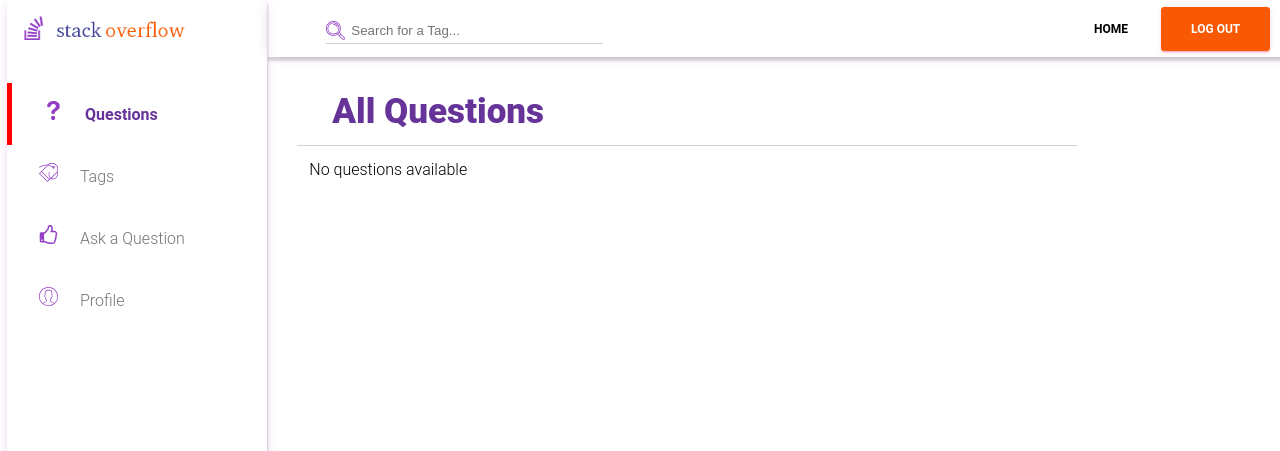
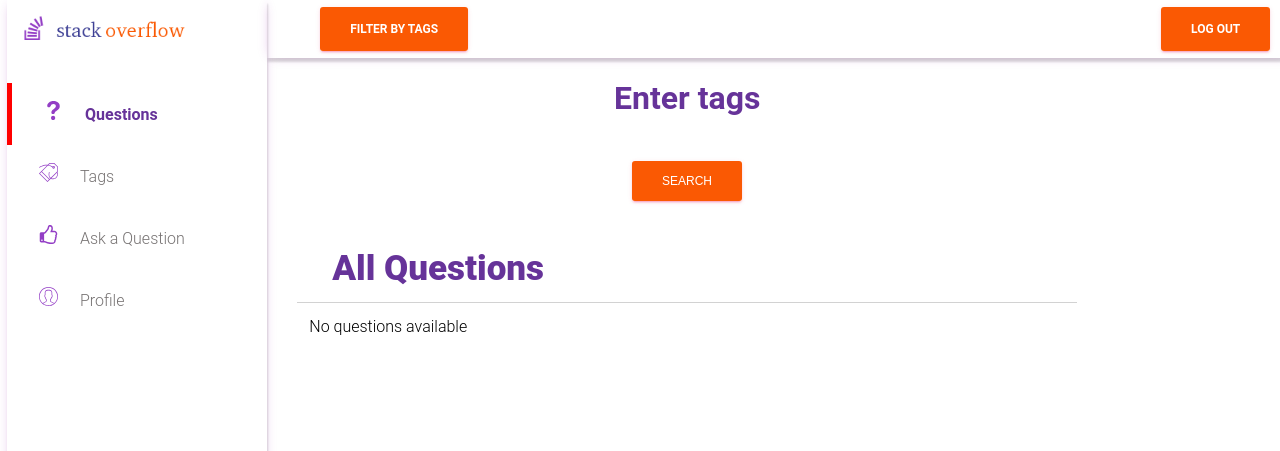
Before and after one commit to Chinmaym49/BE_Project, a Flask app: page /questions/all in a window 1280 px wide. Shown: the top 451 px of the page. Run offline with Flask 2, Linux system fonts and the light colour scheme; the visitor is signed in with stand-in values (Sample User, id 1); data that the repository does not hold is empty; some libraries are stand-ins or nearby versions.

Commit message:
tag filter added

```diff
--- a/app.py
+++ b/app.py
@@ -179,10 +179,18 @@ def questions(tag):
     cur = db.cursor()
     if tag == "all":
         query = "select id,title from Question"
+    elif "_" in tag:
+        tags_list=tag.split("_")
+        query = ""
+        for i in range(len(tags_list)):
+            q = "SELECT Question.id,Question.title from Question,QuesTag,Tag WHERE Question.id=QuesTag.qid AND QuesTag.tid=Tag.id AND Tag.tag='{}'".format(tags_list[i])
+            if i<len(tags_list)-1:
+                query = query+q+" INTERSECT "
     else:
-        query = "select id from Tag where tag='{}'".format(tag)
-        cur.execute(query)
-        tid = cur.fetchone()[0]
+        for i,j in tags:
+            if j==tag:
+                tid=i
+                break
         query = "select Question.id,Question.title from Question,QuesTag,Tag where Question.id=QuesTag.qid and QuesTag.tid=Tag.id and Tag.id={}".format(tid)
     cur.execute(query)
     ques = cur.fetchall()
@@ -227,6 +235,8 @@ def profile():
 
 @app.route("/tags/<int:page_no>/<flag>", methods=["GET", "POST"])
 def tagpage(page_no, flag):
+    global rendered_tags
+    global search_string
     if request.method == "POST":
         search_string = request.form.get("tag")
         if search_string:
--- a/templates/questions.html
+++ b/templates/questions.html
@@ -9,6 +9,7 @@
       rel="stylesheet"
       href="{{ url_for('static',filename='css/styles.css') }}"
     />
+    <script src="https://ajax.googleapis.com/ajax/libs/jquery/3.5.1/jquery.min.js"></script>
   </head>
   <body>
     <div class="main">
@@ -69,30 +70,19 @@
       <!-- ./sidebar -->
       <div class="body-wrapper col-10">
         <!-- navbar -->
-        <div class="navbar bg-white navbar-primary p-0 navbar-fixed-top">
+        <div class="navbar bg-white navbar-primary p-0 navbar-fixed-top" style="height: 58px;">
           <div class="container">
             <div class="pull-left">
               <ul class="nav text-center">
                 <li>
-                  <div class="form-group mobi-hide">
-                    <img
-                      class="icon input-icon"
-                      src="{{ url_for('static',filename='img/loupe.svg') }}"
-                    />
-                    <input
-                      class="input-control stretchRight input-icon-group"
-                      type="text"
-                      placeholder="Search for a Tag..."
-                    />
-                  </div>
+                  <a class="open-button text-white floating btn btn-round mt--5 bg-orange" onclick="openForm()">
+                    Filter by tags
+                  </a>
                 </li>
               </ul>
             </div>
             <div class="pull-right">
               <ul class="nav">
-                <li>
-                  <a href="{{url_for('home')}}">Home</a>
-                </li>
                 {%if 'id' not in session.keys()%}
                 <li>
                   <a
@@ -130,6 +120,18 @@
         <div class="main-wrapper">
           <div class="container">
             <div class="col-6" style="width: 800px">
+              <div class="form-popup" id="myForm">
+                <div class="form-container">
+                  <button type="button" onclick="closeForm()" style="right: 10px; top: 10px; position: fixed; border-radius:100%; border: none;">&#x2715</button>
+                  <div class="select-wrapper">
+                    <p class="text-primary" style="font-size: xx-large;"><b>Enter tags</b></p>
+                    <span class="autocomplete-select"></span>
+                    <br>
+                  </div>
+                  <center><button class="text-white btn btn-round mt--5 bg-orange" style="height: 40px;" onclick="set()">Search</button></center>
+                  <input type="hidden" id="tags" name="tags">
+                </div>
+              </div>
               <div class="panel bg-white">
                 <div class="panel__heading">
                   <div
@@ -148,7 +150,7 @@
                   <div class="question-list-item">
                     <div class="col-6">
                       <h2>
-                        <a class="text-primary" href=""> {{title}} </a>
+                        <a class="text-primary" href="#"> {{title}} </a>
                       </h2>
                       {% for t in tags[loop.index0] %}
                       <button class="btn btn-badge btn-link">{{t}}</button>
@@ -192,6 +194,9 @@
         <!-- ./list -->
       </div>
     </div>
+    <script src="{{url_for('static',filename='js/bundle.min.js')}}"></script>
+		<script src="{{url_for('static',filename='js/autocomp.js')}}"></script>
+		<link rel="stylesheet" href="{{url_for('static',filename='css/autocomp.css')}}">
   </body>
 
   <!-- <script src="./js/main.js"></script> -->
```
